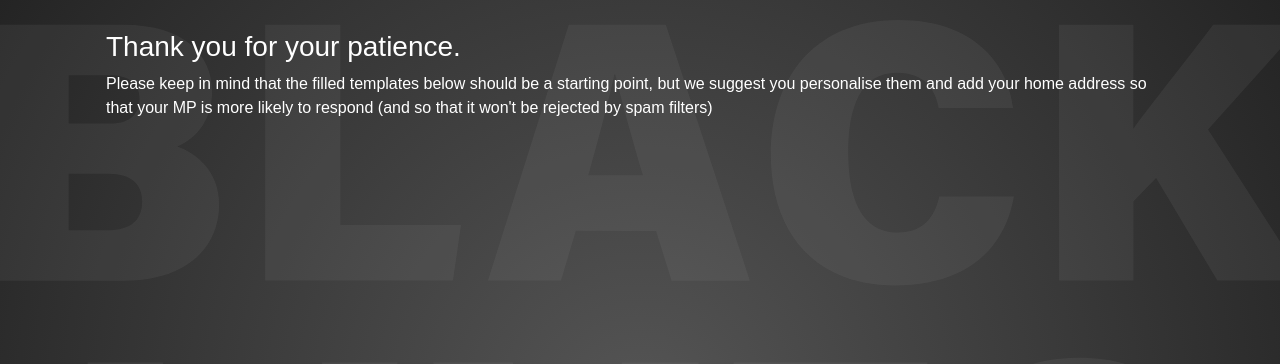
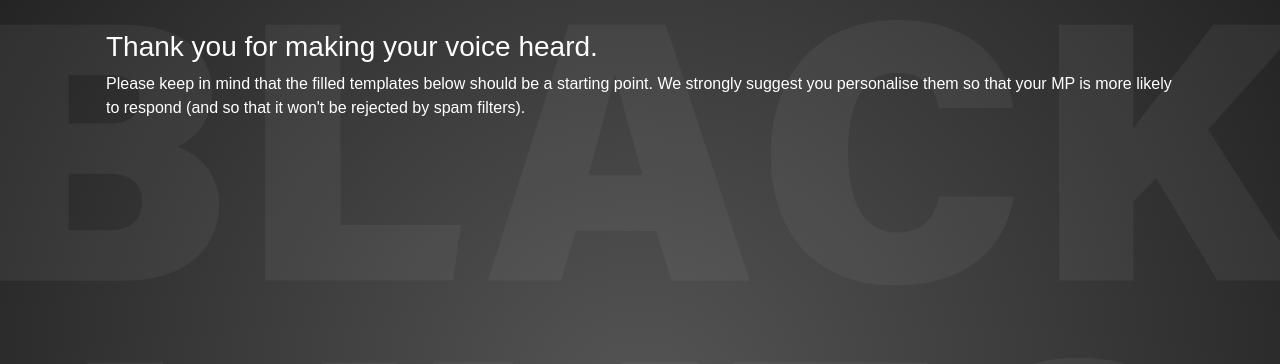
Before and after one commit to Write-For-Change/emaildrafter, a Flask app: template templates/emails.html in a window 1280 px wide. Shown: the part 56-420 px from the top of the page. Run offline with Flask 2, Linux system fonts and the light colour scheme; the template is opened without the code that fills it, so the values that code supplies are empty; some libraries are stand-ins or nearby versions.

Commit message:
Update result page header

```diff
--- a/templates/emails.html
+++ b/templates/emails.html
@@ -1,9 +1,9 @@
 {% extends 'page.html' %}
 
 {% block content %}
-<h3 style="color: white;">Thank you for your patience.</h3>
-<p style="color: white;">Please keep in mind that the filled templates below should be a starting point, but we suggest you personalise them and add your home address so that your MP is more likely to respond (and so that it won't be rejected by spam filters)</p>
-<div style="">
+<h3 style="color: white;">Thank you for making your voice heard.</h3>
+<p style="color: white;">Please keep in mind that the filled templates below should be a starting point. We strongly suggest you personalise them so that your MP is more likely to respond (and so that it won't be rejected by spam filters).</p>
+<div>
 	{% for e in emails %}
 		<br>
 		<h5 style="color: white;">RE: {{ e['subject'] }} to {{ e['email'] }} </h5>
```
